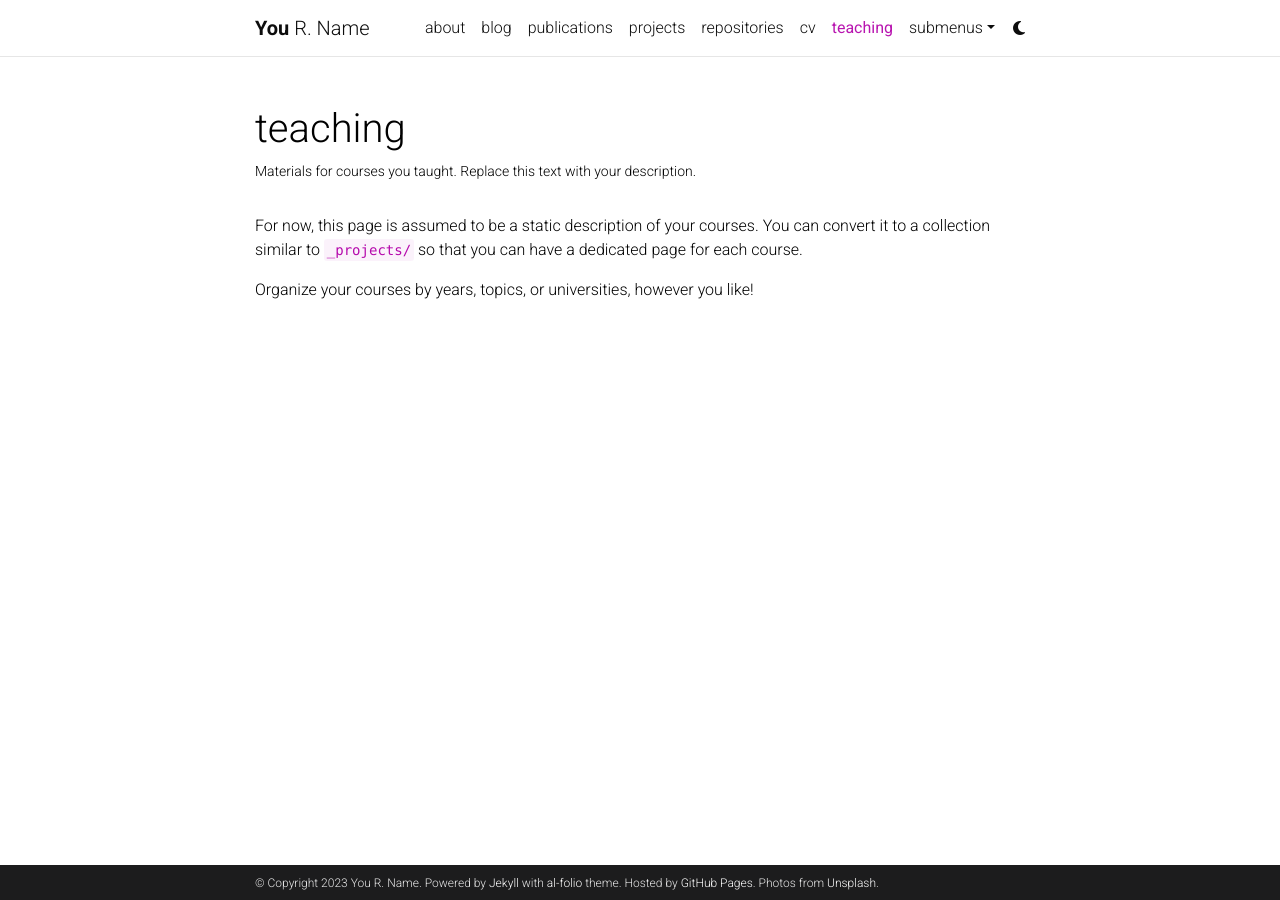
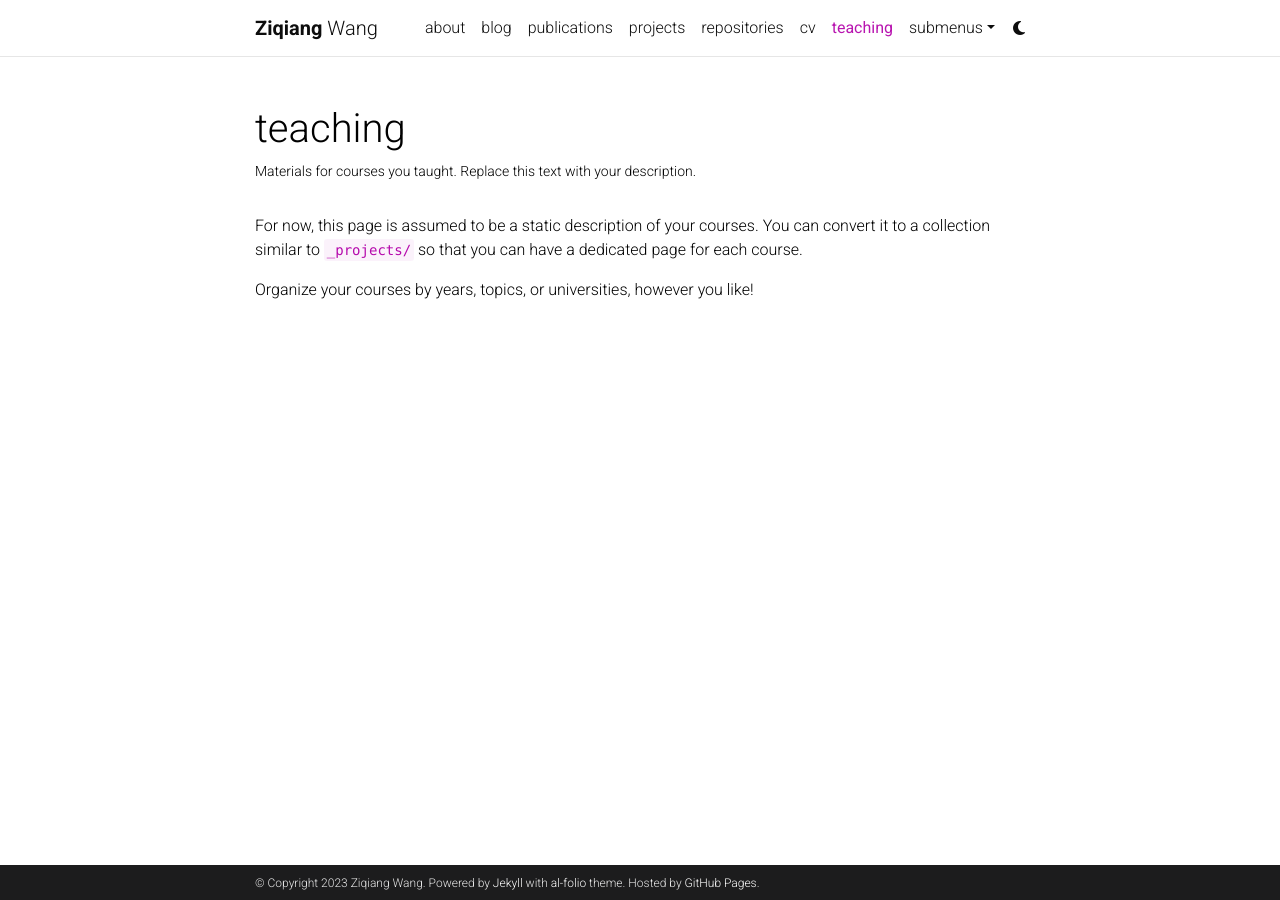
Before and after one commit to WZq975/WZq975.github.io, a Jekyll site: the page built from _pages/teaching.md, in a window 1280 px wide. Built offline with Jekyll 4.4.1, drawn with Linux system fonts in a browser that asks for light colours; comment, search, counter and statistics services are not loaded; a style sheet for code colours, icons or effects is not loaded.

Commit message:
Update _config.yml

```diff
--- a/_config.yml
+++ b/_config.yml
@@ -3,16 +3,15 @@
 # -----------------------------------------------------------------------------
 
 title: blank # the website title (if blank, full name will be used instead)
-first_name: You
-middle_name: R.
-last_name: Name
-email: you@example.com
-description: > # the ">" symbol means to ignore newlines until "footer_text:"
-  A simple, whitespace theme for academics. Based on [*folio](https://github.com/bogoli/-folio) design.
+first_name: Ziqiang
+middle_name:
+last_name: Wang
+email: ziqiang.wang@mail.concordia.ca
+description: >
+  Based on [*folio](https://github.com/bogoli/-folio) design.
 footer_text: >
   Powered by <a href="https://jekyllrb.com/" target="_blank">Jekyll</a> with <a href="https://github.com/alshedivat/al-folio">al-folio</a> theme.
   Hosted by <a href="https://pages.github.com/" target="_blank">GitHub Pages</a>.
-  Photos from <a href="https://unsplash.com" target="_blank">Unsplash</a>.
 keywords: jekyll, jekyll-theme, academic-website, portfolio-website  # add your own keywords or leave empty
 
 lang: en # the language of your site (for example: en, fr, cn, ru, etc.)
@@ -71,7 +70,7 @@
 # Social integration
 # -----------------------------------------------------------------------------
 
-github_username: # your GitHub user name
+github_username: WZq975 # your GitHub user name
 gitlab_username: # your GitLab user name
 twitter_username: # your Twitter handle
 mastodon_username: # your mastodon instance+username in the format instance.tld/@username
@@ -108,7 +107,7 @@
 wechat_qr: # filename of your wechat qr-code saved as an image (e.g., wechat-qr.png if saved to assets/img/wechat-qr.png)
 
 contact_note: >
-  You can even add a little note about which of these is the best way to reach you.
+  Email is the best way to reach me.
 
 # -----------------------------------------------------------------------------
 # Analytics and search engine verification
```
